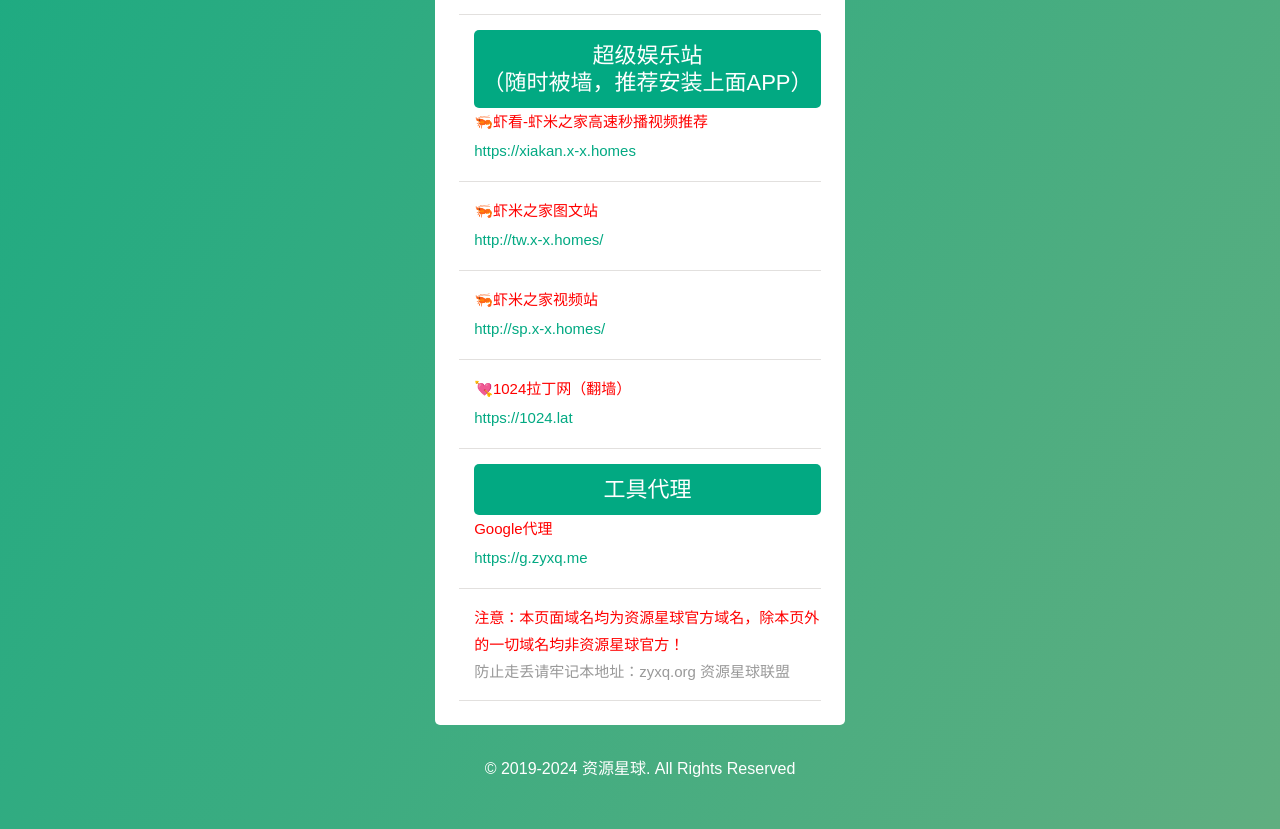
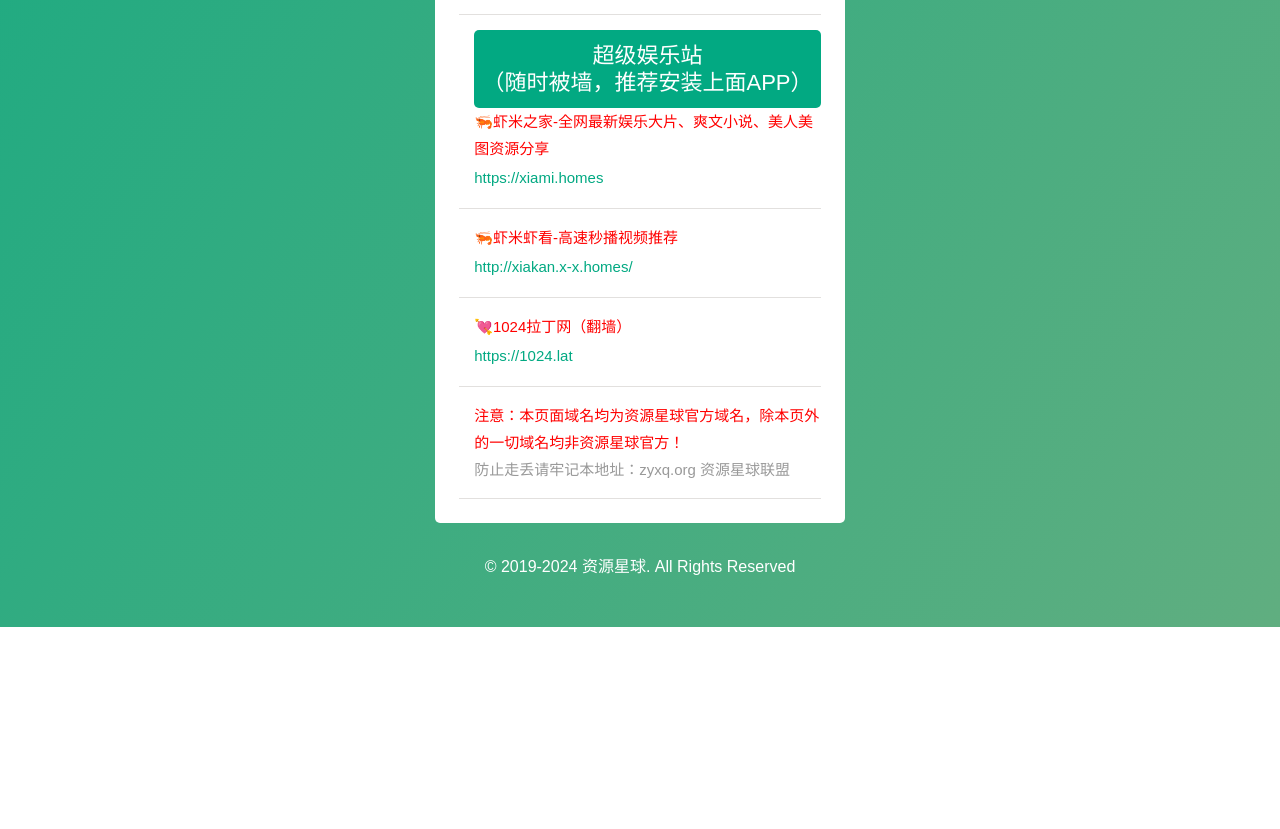
Before and after one commit to ziyuandaili/zyxq.org, a plain HTML site: page index.html in a window 1280 px wide. Shown: the part 1465-2294 px from the top of the page. After the commit the page ends 2092 px from the top, so only its background shows below. Drawn offline with Linux system fonts and the light colour scheme.

Commit message:
Update index.html

```diff
--- a/index.html
+++ b/index.html
@@ -70,29 +70,20 @@
                                 </li>
                                 <li>
                                     <h2>超级娱乐站<br/>（随时被墙，推荐安装上面APP）</h2>
-                                    <font color="red">🦐虾看-虾米之家高速秒播视频推荐</font>
-                                    <a href="https://xiakan.x-x.homes" target="_blank"><i>https://xiakan.x-x.homes</i></a>
+                                    <font color="red">🦐虾米之家-全网最新娱乐大片、爽文小说、美人美图资源分享</font>
+                                    <a href="https://xiami.homes" target="_blank"><i>https://xiami.homes</i></a>
                                 </li>
                                 <li>
-                                    <font color="red">🦐虾米之家图文站</font>
-                                    <a href="http://tw.x-x.homes/" target="_blank"><i>http://tw.x-x.homes/</i></a>
-                                </li>
-                                <li>
-                                    <font color="red">🦐虾米之家视频站</font>
-                                    <a href="http://sp.x-x.homes/" target="_blank"><i>http://sp.x-x.homes/</i></a>
+                                    <font color="red">🦐虾米虾看-高速秒播视频推荐</font>
+                                    <a href="http://xiakan.x-x.homes/" target="_blank"><i>http://xiakan.x-x.homes/</i></a>
                                 </li>
                                 <li>
                                     <font color="red">💘1024拉丁网（翻墙）</font>
-                                    <a href="http://1024.lat/ads.html" target="_blank"><i>https://1024.lat</i></a>
+                                    <a href="http://1024.lat/" target="_blank"><i>https://1024.lat</i></a>
                                 </li>
                                 <li>
-                                    <h2>工具代理</h2>
-                                    <font color="red">Google代理</font>
-                                    <a href="http://g.zyxq.me" target="_blank"><i>https://g.zyxq.me</i></a>
-                                </li>
-                                <li>
-                                <font color="red">注意：本页面域名均为资源星球官方域名，除本页外的一切域名均非资源星球官方！</font>
-                                <span>防止走丢请牢记本地址：zyxq.org 资源星球联盟</span>
+                                    <font color="red">注意：本页面域名均为资源星球官方域名，除本页外的一切域名均非资源星球官方！</font>
+                                    <span>防止走丢请牢记本地址：zyxq.org 资源星球联盟</span>
                                 </li>
                             </ul>
                     </div>
```
